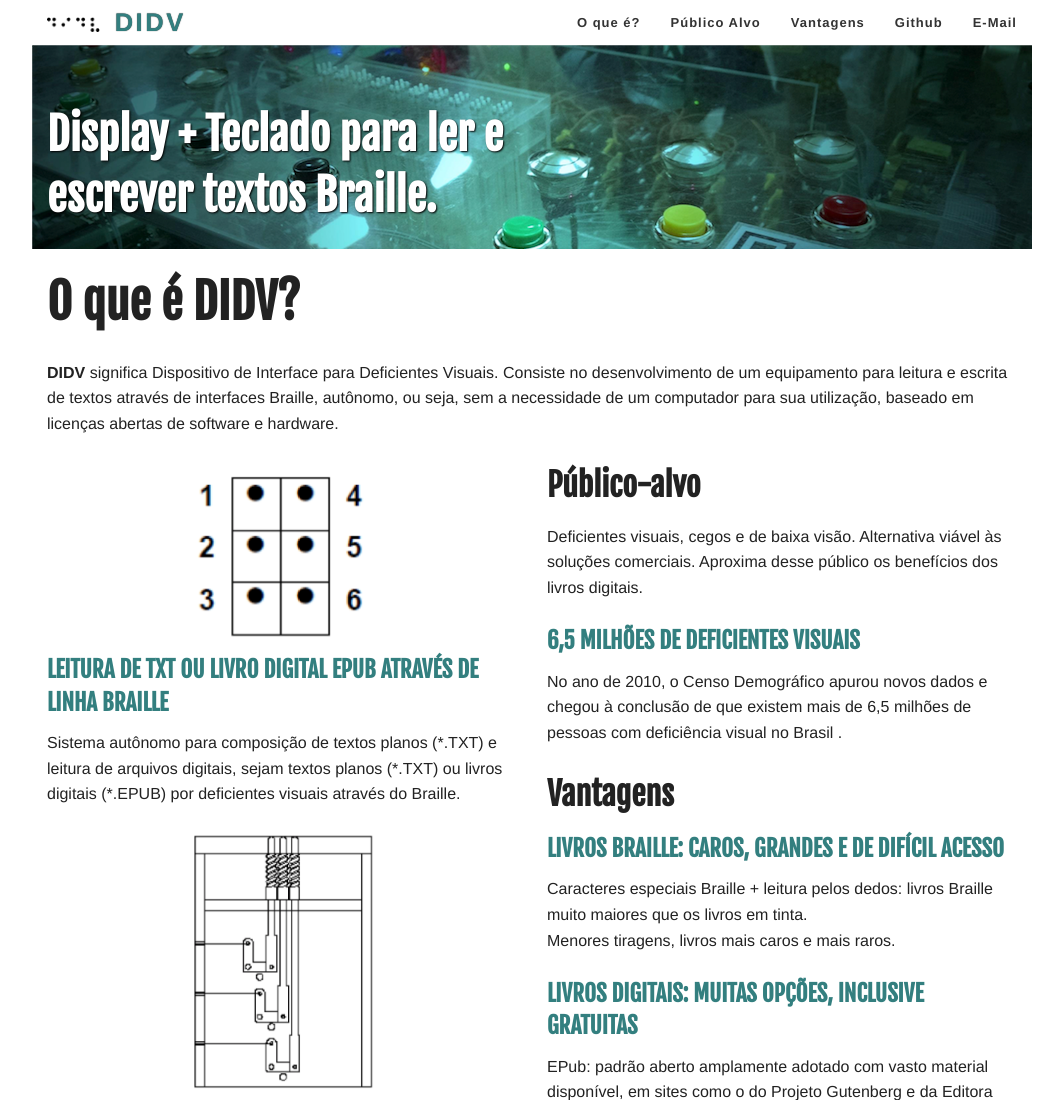
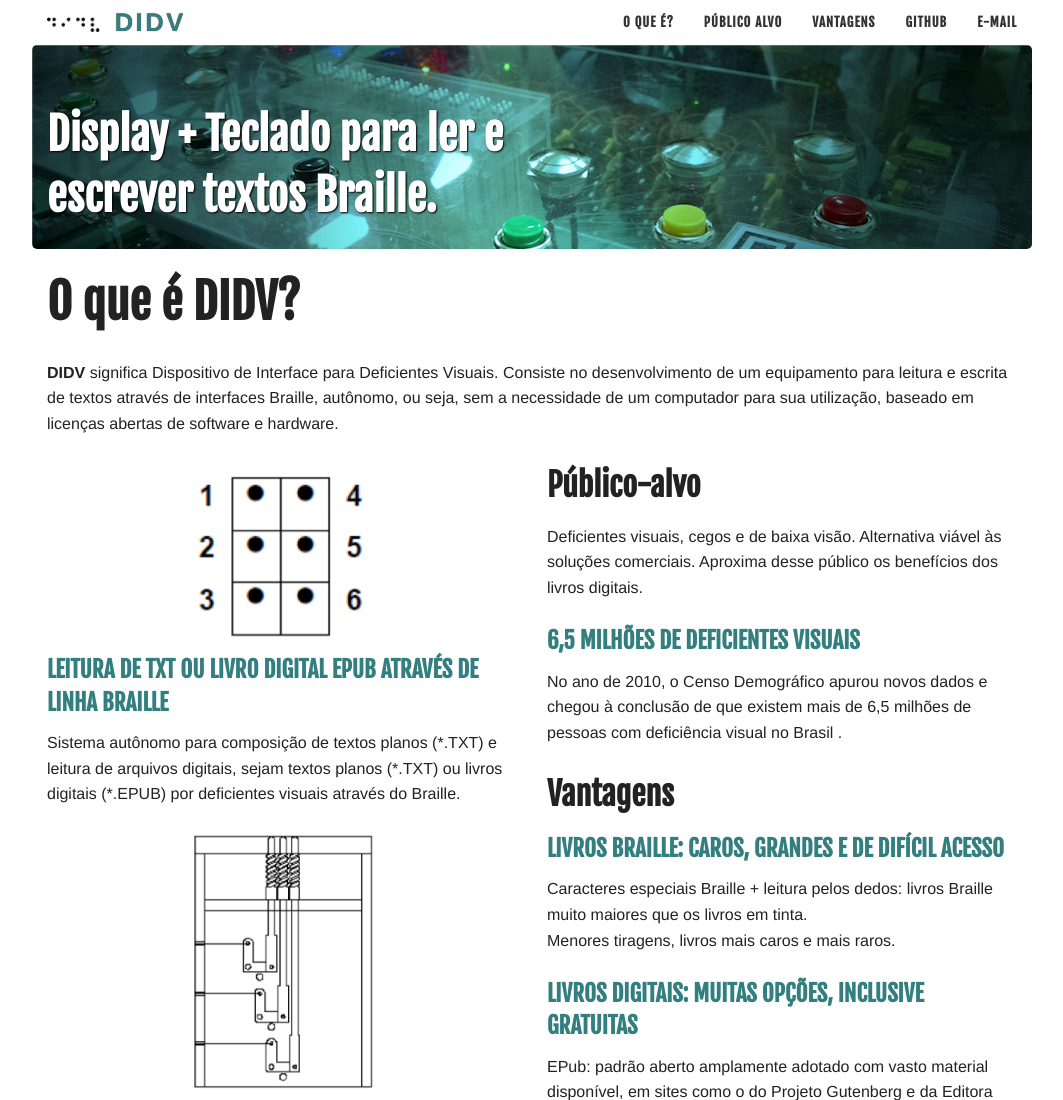
Before and after one commit to DIDV/didv.github.io, a plain HTML site: page index.html in a window 1280 px wide. Shown: the top 1100 px of the page, without its empty margins (108-1171 px from the left). Drawn offline with Linux system fonts and the light colour scheme; a web font is replaced by a local one.

Commit message:
menu itens font and large screen top borders

```diff
--- a/css/custom.css
+++ b/css/custom.css
@@ -12,6 +12,7 @@ h1 { color: white; }
   #footer h2 { font-size: 1.5em; }
 }
 
+.top-bar .top-bar-section .right li a,
 h4 {
   font-family: 'Fjalla One', Helvetica, Verdana, sans-serif;
   color: #337F7F;
@@ -21,7 +22,7 @@ h4 {
 .contain-to-grid,
 .toggle-topbar,
 .top-bar,
-.top-bar .top-bar-section .right li a,
+/*.top-bar .top-bar-section .right li a,*/
 .top-bar.expanded .title-area,
 p strong,
 .top-bar .name h1 a,
@@ -135,5 +136,8 @@ img.logo {
 }
 
 @media only screen and (min-width: 64.063em) {
-  .top.column { padding-right: 40%; }
+  .top.column {
+    padding-right: 40%;
+    border-radius: 5px;
+  }
 }
```
